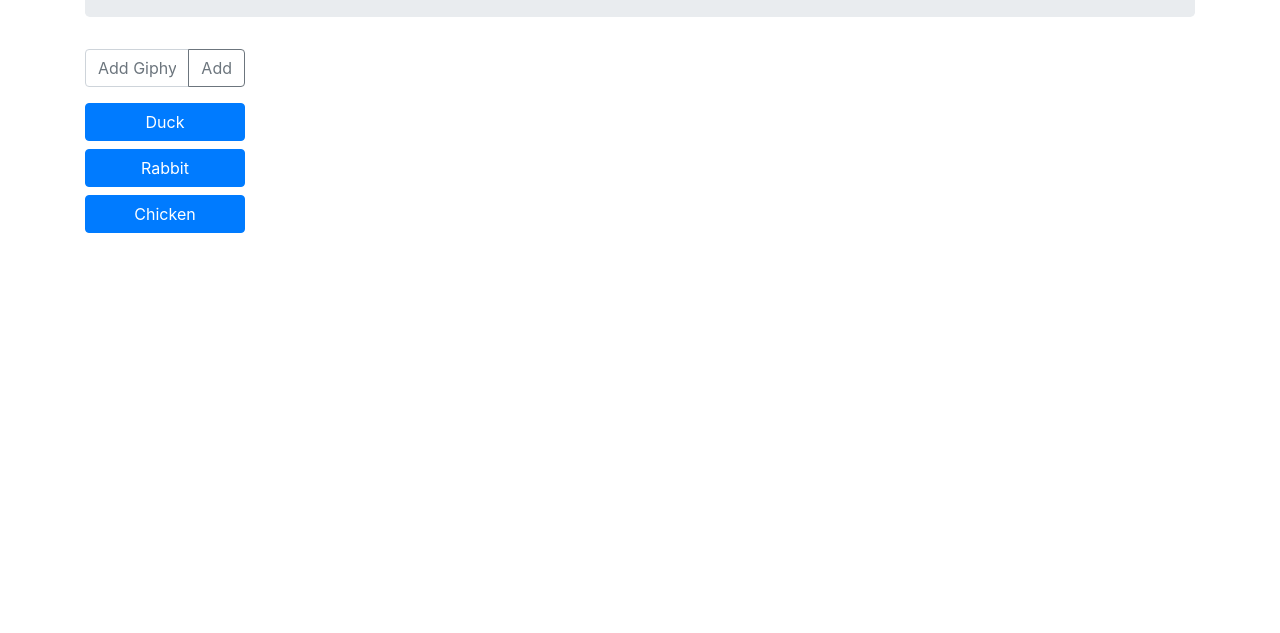
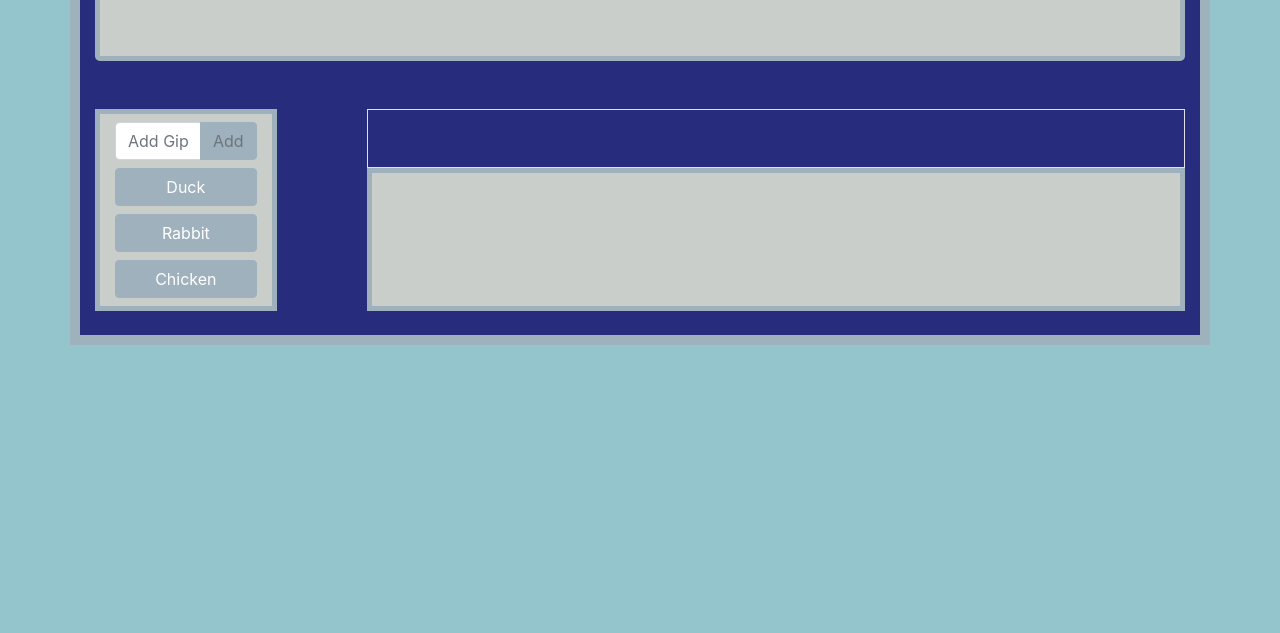
Before and after one commit to anw1986/unit-6-hw, a plain HTML site: page index.html in a window 1280 px wide. Shown: the part 167-800 px from the top of the page. Drawn offline with nearby package versions, Linux system fonts and the light colour scheme.

Commit message:
added css

```diff
--- a/assets/css/style.css
+++ b/assets/css/style.css
@@ -4,3 +4,46 @@
 .hide{
     display: none;
 }
+
+body{
+    background-color: #94C5CC;
+    color: #ffffff;
+}
+
+.container{
+    background-color: #282C7D;
+    border: 10px solid #9FB1BC;
+}
+
+.jumbotron{
+    background-color: #CACECB;
+    border: 5px solid  #9FB1BC !important;
+}
+
+.buttonList{
+    background-color: #CACECB ;
+    border: 5px solid  #9FB1BC ;
+
+    border-top-width: 0px;
+
+}
+
+.giphyBox{
+    background-color: #CACECB;
+    border: 5px solid  #9FB1BC;
+    /* border-right: 5px solid  #9FB1BC;
+    border-left: 5px solid  #9FB1BC;
+    border-bottom: 5px solid  #9FB1BC; */
+}
+
+.giphyAdd{
+    background-color: #CACECB;
+    border-right: 5px solid  #9FB1BC;
+    border-left: 5px solid  #9FB1BC;
+    border-top: 5px solid  #9FB1BC;
+}
+
+button{
+    background-color: #9FB1BC !important;
+    border-color:  #9FB1BC !important;
+}
--- a/assets/javascript/game.js
+++ b/assets/javascript/game.js
@@ -40,6 +40,8 @@ $(document).ready(function () {
         gifIndex = 0;
         $("#giphy-view").empty();
         $("#filter").empty();
+        $(".filterText").removeClass("d-none")
+        $("#filter").removeClass("d-none")
         //recreating the Show All filter button
 
         var spanShowAll = $("<span>")
@@ -48,7 +50,7 @@ $(document).ready(function () {
         // b.html(testRatingCount[z])
 
         var filtrShowAll = $("<button>")
-        filtrShowAll.addClass("btn btn-primary filter mr-1")
+        filtrShowAll.addClass("btn btn-primary filter mr-2")
         filtrShowAll.attr("type", "button")
         filtrShowAll.attr("rating", "none")
         filtrShowAll.html("Show All")
@@ -129,7 +131,7 @@ $(document).ready(function () {
                 b.html(testRatingCount[z])
 
                 var filtrBtn = $("<button>")
-                filtrBtn.addClass("btn btn-primary filter mr-1")
+                filtrBtn.addClass("btn btn-primary filter mr-2")
                 filtrBtn.attr("type", "button")
                 filtrBtn.attr("rating", testRating[z])
                 filtrBtn.html(testRating[z])
@@ -139,9 +141,6 @@ $(document).ready(function () {
                 filtrBtn.append(b)
                 $("#filter").append(filtrBtn);
             }
-
-
-
 
             for (var j = 0; j < rating.length; j++) {
                 var giphyDiv = $("<div class='giphy float-left'>");
--- a/index.html
+++ b/index.html
@@ -19,17 +19,31 @@
 
 <body>
 
-    <div class="container">
+    <div class="container h-100">
 
-        <div class="jumbotron text-center">
-
+        <div class="jumbotron text-center mt-4 mb-5">
             <h1>GifTastic</h1>
         </div>
 
+        <div class="row d-none filterText ">
+            <div class="col-2 ">
+
+            </div>
+
+            <div class="col-1">
+
+            </div>
+
+            <div class="col-9">
+                <h5>Filter  <i class="fas fa-filter"></i></h5>
+            </div>
+
+        </div>
+
         <!-- input box and filter buttons in this row -->
-        <div class="row">
-            <div class="col-2">
-                <div class="input-group mb-3 ">
+        <div class="row ml-0 mr-0">
+            <div class="col-2 giphyAdd ">
+                <div class="input-group mt-2 mb-2  ">
                     <input type="text" class="form-control" placeholder="Add Giphy" id="giphy-input">
                     <div class="input-group-append">
                         <button class="btn btn-outline-secondary" type="button" id="add-giphy">Add</button>
@@ -37,49 +51,30 @@
                 </div>
             </div>
 
-            <div class="col-10" id="filter">
-                <!-- <button type="button" class="btn btn-primary filter mr-1" rating="none">
-                    Show All <span class="badge badge-light ml-2" id="filterResult"></span>
-                </button> -->
-                <!-- <button type="button" class="btn btn-primary ">
-                    Show All <span class="badge badge-light"></span>
-                </button> -->
+            <div class="col-1"></div>
+
+            <div class="col-9 border">
+                <div class="align-middle" id="filter"></div>
             </div>
         </div>
 
-        <div class="row">
-            <div class="col-2">
-                <div id="buttons-view"></div>
+        <div class="row mb-4 ml-0 mr-0">
+            <div class="col-2  buttonList">
+                <div class="mb-2"id="buttons-view"></div>
             </div>
 
-            <div class="col-10">
+            <div class="col-1 p-0">
+
+            </div>
+
+            <div class="col-9 giphyBox">
                 <div id="giphy-view"></div>
             </div>
         </div>
 
 
-        <!-- Rendered buttons will get dumped here  -->
-        <!-- <div id="buttons-view"></div> -->
-
-        <!-- <form id="giphy-form">
-            <label for="giphy-input">Add a Giphy!</label>
-            <input type="text" id="giphy-input">
-            <br> -->
-
-        <!-- Button triggers new movie to be added -->
-        <!-- <input id="add-giphy" type="submit" value="Add a GIPHY!">
-        </form> -->
-
-        <!-- giphy will get dumped Here -->
-        <!-- <div class="row ">
-            <div class="col-12">
-                <div id="giphy-view"></div>
-            </div>
-        </div> -->
 
     </div>
-
-
 
     <script src="./assets/javascript/game.js"></script>
 </body>
```
